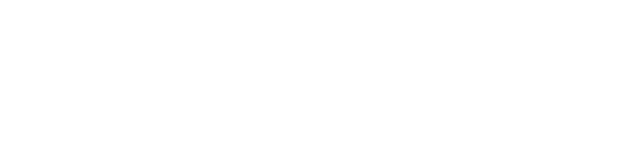
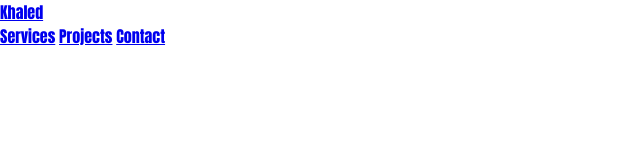
Before and after one commit to khaled-samy/MyPortfolio, a plain HTML site: page index.html in a window 1280 px wide. Shown: the whole page, without its empty margins (0-640 px from the left). Drawn offline with Linux system fonts and the light colour scheme.

Commit message:
create header html

```diff
--- a/index.html
+++ b/index.html
@@ -11,5 +11,14 @@
 </head>
 <body>
 
+<header>
+  <a href="#" class="logo">Khaled</a>
+  <nav class="navigation">
+    <a href="#services">Services</a>
+    <a href="#projects">Projects</a>
+    <a href="#contact">Contact</a>
+  </nav>
+</header>
+
 </body>
 </html>
```
